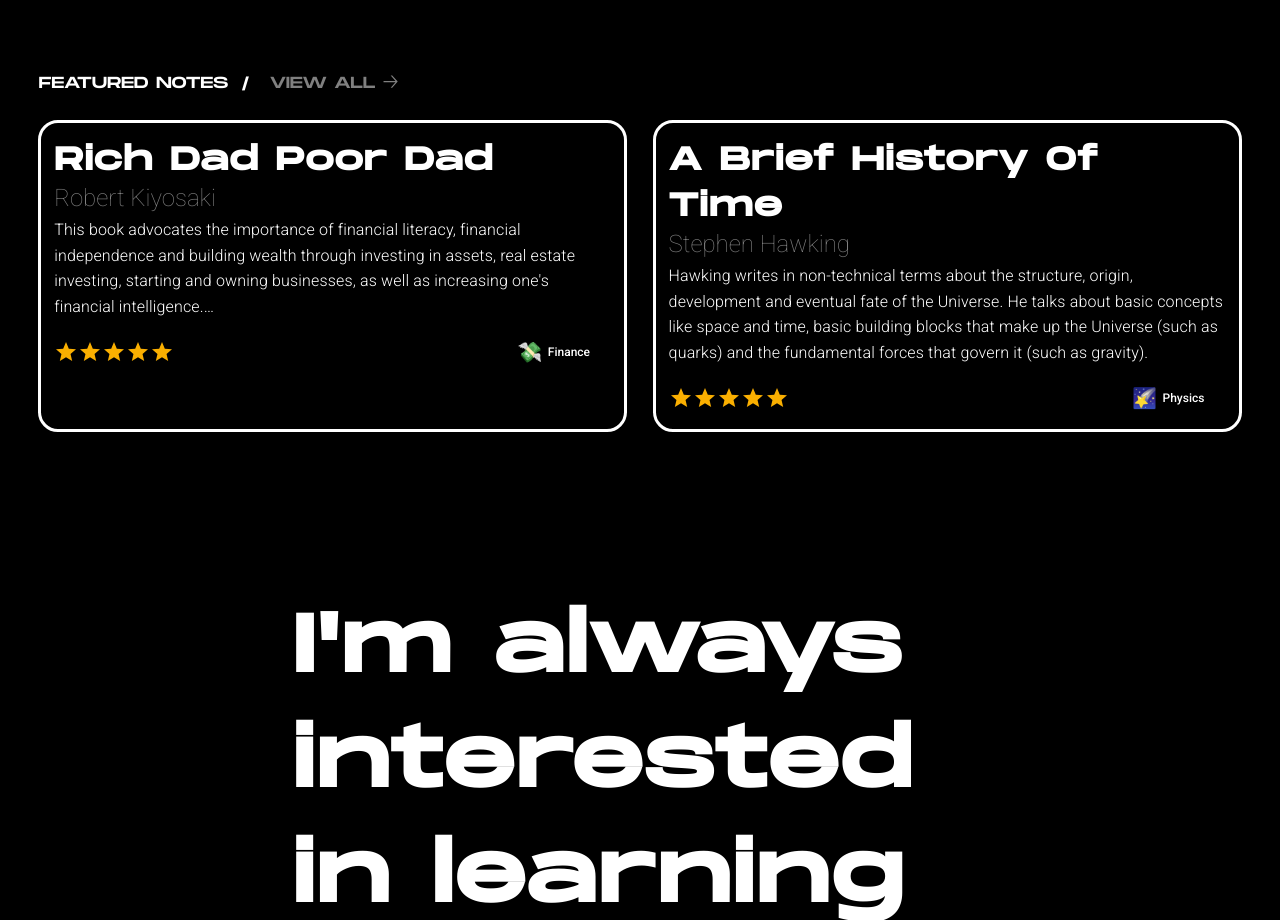
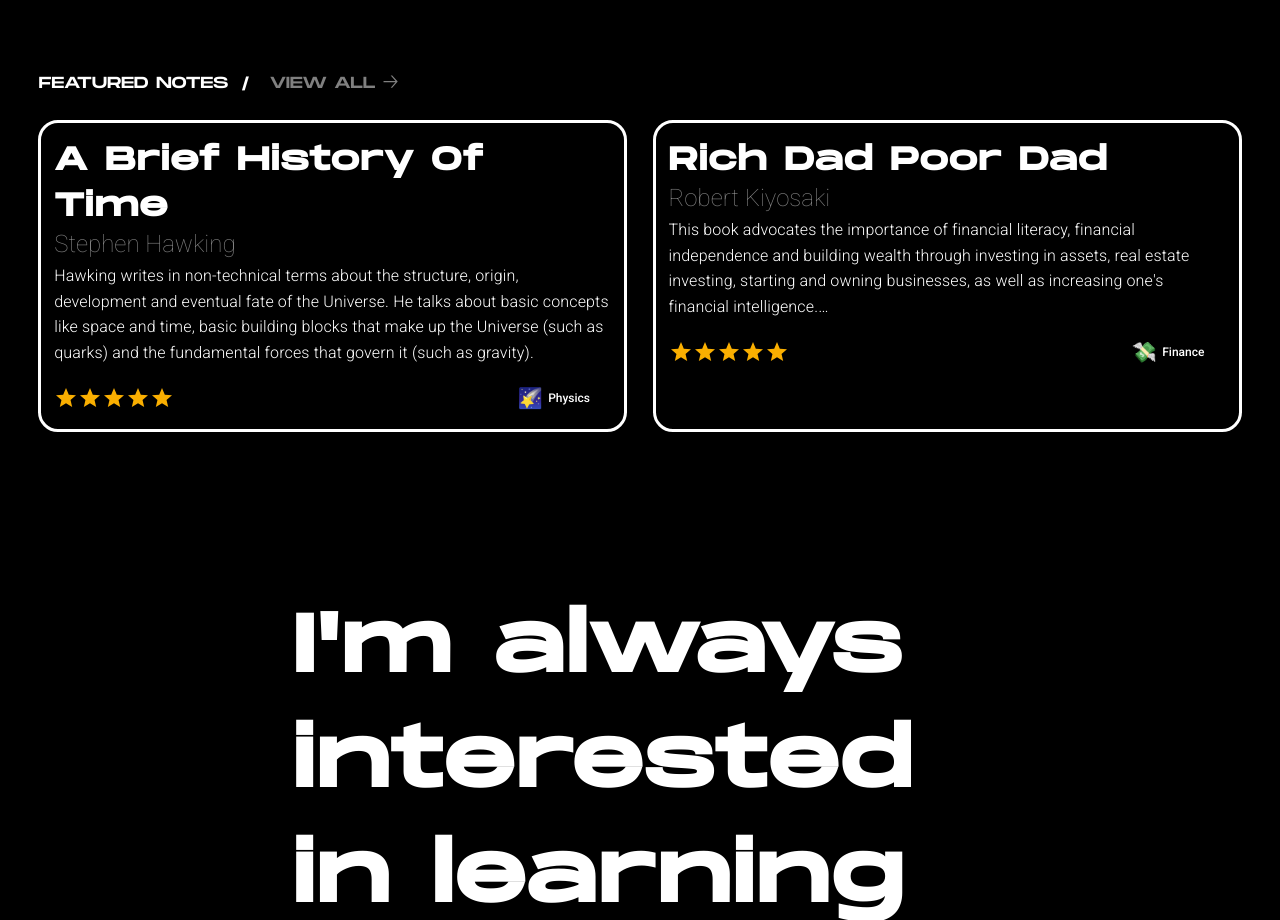
Before and after one commit to Wilmox/portfolio, a Next.js app: page / in a window 1280 px wide. Shown: the part 1620-2540 px from the top of the page. Built offline with nearby package versions, Linux system fonts and the light colour scheme.

Commit message:
Content changes

```diff
--- a/pages/index.js
+++ b/pages/index.js
@@ -68,6 +68,7 @@ export default function Home() {
           <h1>Projects_:</h1>
 
           <div className={projects.projects}>
+            <Link href="/project/openremote-energy-transition-challenge">
               <a className={projects.projectCard}>
                 <Image src="/assets/img/project-openremote.jpg" width={1241} height={745} />
 
@@ -80,7 +81,8 @@ export default function Home() {
                   <Chip bgColor="#343A40" text={"AI & Robotics"} icon={"\u{1F916}"} />
                 </div>
               </a>
-
+            </Link>
+            <Link href="/project/conecta-software">
               <a className={projects.projectCard}>
                 <Image src="/assets/img/project-conecta.jpg" width={1241} height={745} />
 
@@ -93,6 +95,7 @@ export default function Home() {
                   <Chip bgColor="#307bc7" text={"Docker"} icon={"\u{1F40B}"} />
                 </div>
               </a>
+            </Link>
           </div>
 
           <Link href="/projects">
@@ -112,6 +115,21 @@ export default function Home() {
           </ul>
 
           <div className={notes.notes}>
+            <Link href="/note/a-brief-history-of-time">
+              <a className={notes.noteCard}>
+                <h2>A Brief History Of Time</h2>
+                <h3>Stephen Hawking</h3>
+                <p>
+                  Hawking writes in non-technical terms about the structure, origin, development and eventual fate of the Universe. He talks about basic concepts like space and time,
+                  basic building blocks that make up the Universe (such as quarks) and the fundamental forces that govern it (such as gravity).
+                </p>
+                <div className={notes.aboutNote}>
+                  <Rating className={notes.rating} name="half-rating-read" defaultValue={5} precision={0.5} readOnly />
+                  <Chip className={notes.noteChip} bgColor="#4361ee" text={"Physics"} icon={"\u{1F320}"} />
+                </div>
+              </a>
+            </Link>
+
             <Link href="/note/rich-dad-poor-dad">
               <a className={notes.noteCard}>
                 <h2>Rich Dad Poor Dad</h2>
@@ -124,21 +142,6 @@ export default function Home() {
                 <div className={notes.aboutNote}>
                   <Rating className={notes.rating} name="half-rating-read" defaultValue={5} precision={0.5} readOnly />
                   <Chip className={notes.noteChip} bgColor="#118C4F" text={"Finance"} icon={"\u{1F4B8}"} />
-                </div>
-              </a>
-            </Link>
-
-            <Link href="/note/a-brief-history-of-time">
-            <a className={notes.noteCard}>
-              <h2>A Brief History Of Time</h2>
-              <h3>Stephen Hawking</h3>
-              <p>
-                Hawking writes in non-technical terms about the structure, origin, development and eventual fate of the Universe. He talks about basic concepts like space and time,
-                basic building blocks that make up the Universe (such as quarks) and the fundamental forces that govern it (such as gravity).
-              </p>
-              <div className={notes.aboutNote}>
-                <Rating className={notes.rating} name="half-rating-read" defaultValue={5} precision={0.5} readOnly />
-                <Chip className={notes.noteChip} bgColor="#4361ee" text={"Physics"} icon={"\u{1F320}"} />
                 </div>
               </a>
             </Link>
```
Also changed, not shown: _content/projects/conecta-software.md (+1 -1 lines), _content/projects/solar-system-simulation.md (+1 -1 lines). Lines whose indentation alone changed are shown as unchanged.
